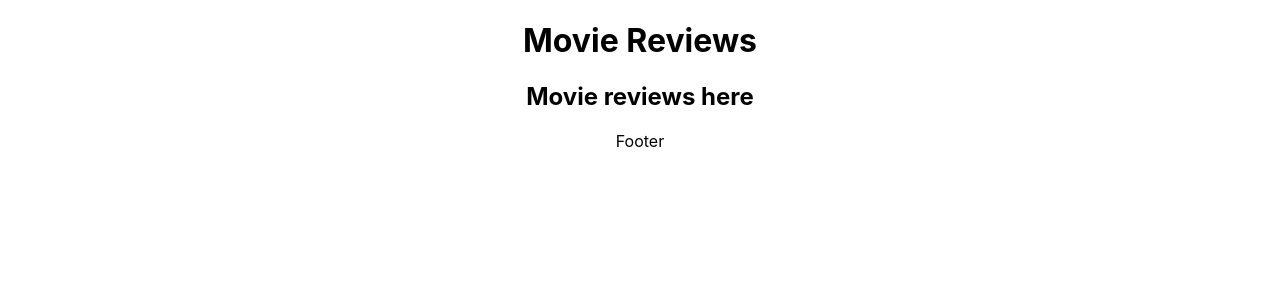
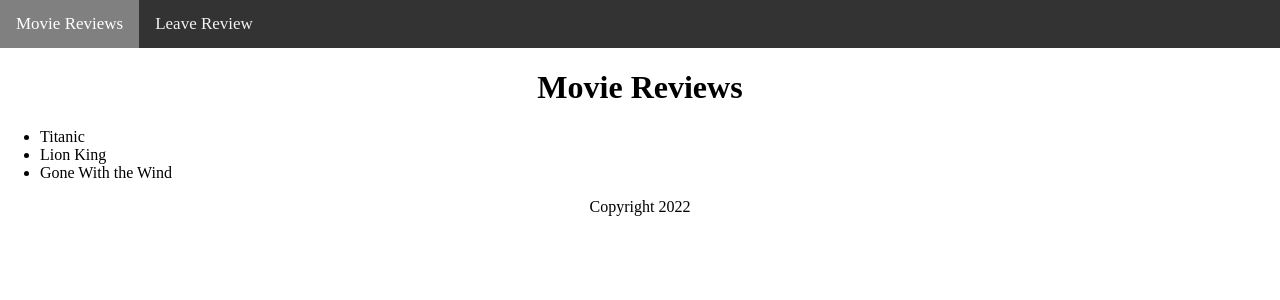
Before and after one commit to robinlaws/Movie-Reviews-React, a React (Create React App) app in the folder movie-reviews/: page / in a window 1280 px wide. Shown: the top 300 px of the page. Built offline with nearby package versions, Linux system fonts and the light colour scheme.

Commit message:
update
update

```diff
--- a/movie-reviews/src/App.js
+++ b/movie-reviews/src/App.js
@@ -4,33 +4,47 @@ import './App.css';
 function Header(props) {
   return(
     <header>
+      <div className="topnav">
+        <a className="active" href="reviews">Movie Reviews</a>
+        <a href="user_review">Leave Review</a>
+      </div>
       <h1>Movie Reviews</h1>
     </header>
   );
   }
 
-  function Main() {
+  function Main(props) {
     return(
       <section>
-        <h2>Movie reviews here</h2>
+        <ul style={{textAlign: "left"}}>
+        {props.movies.map(movie => <li key={movie.id}>{movie.title}</li>)}
+        </ul>
       </section>
     );
   }
 
-  function Footer(){
+  function Footer(props){
     return (
       <footer>
-      <p>Footer</p>
+      <p>Copyright {props.year}</p>
       </footer>
     );
   }
+
+
+const movies = [
+  "Titanic", "Lion King", "Gone With the Wind"
+];
+
+//variables
+const movieObjects = movies.map((movie, i) => ({id: i, title: movie}));
 
 function App() {
   return (
     <div className="App">
       <Header />
-      <Main />
-      <Footer />
+      <Main movies = {movieObjects}/>
+      <Footer year={new Date().getFullYear()} />
     </div>
   );
 }
--- a/movie-reviews/src/index.css
+++ b/movie-reviews/src/index.css
@@ -1,13 +1,39 @@
 body {
   margin: 0;
-  font-family: -apple-system, BlinkMacSystemFont, 'Segoe UI', 'Roboto', 'Oxygen',
-    'Ubuntu', 'Cantarell', 'Fira Sans', 'Droid Sans', 'Helvetica Neue',
-    sans-serif;
-  -webkit-font-smoothing: antialiased;
-  -moz-osx-font-smoothing: grayscale;
+  font-family:  'American Typewriter', serif, monospace;
 }
 
 code {
-  font-family: source-code-pro, Menlo, Monaco, Consolas, 'Courier New',
+  font-family:  'American Typewriter', serif,
     monospace;
 }
+
+/* Add a black background color to the top navigation */
+.topnav {
+  background-color: #333;
+  overflow: hidden;
+}
+
+/* Style the links inside the navigation bar */
+.topnav a {
+  float: left;
+  color: #f2f2f2;
+  text-align: center;
+  padding: 14px 16px;
+  text-decoration: none;
+  font-size: 17px;
+  font-family: 'American Typewriter', serif,
+  monospace;
+}
+
+/* Change the color of links on hover */
+.topnav a:hover {
+  background-color: #ddd;
+  color: gray;
+}
+
+/* Add a color to the active/current link */
+.topnav a.active {
+  background-color: gray;
+  color: white;
+}
--- a/movie-reviews/src/index.js
+++ b/movie-reviews/src/index.js
@@ -2,16 +2,8 @@ import React from 'react';
 import ReactDOM from 'react-dom/client';
 import './index.css';
 import App from './App';
-import reportWebVitals from './reportWebVitals';
 
-const root = ReactDOM.createRoot(document.getElementById('root'));
-root.render(
-  <React.StrictMode>
-    <App />
-  </React.StrictMode>
+const root = ReactDOM.createRoot(
+  document.getElementById('root')
 );
-
-// If you want to start measuring performance in your app, pass a function
-// to log results (for example: reportWebVitals(console.log))
-// or send to an analytics endpoint. Learn more: https://bit.ly/CRA-vitals
-reportWebVitals();
+root.render(<App />)
```
Also changed, not shown: movie-reviews/src/logo.svg (deleted).
